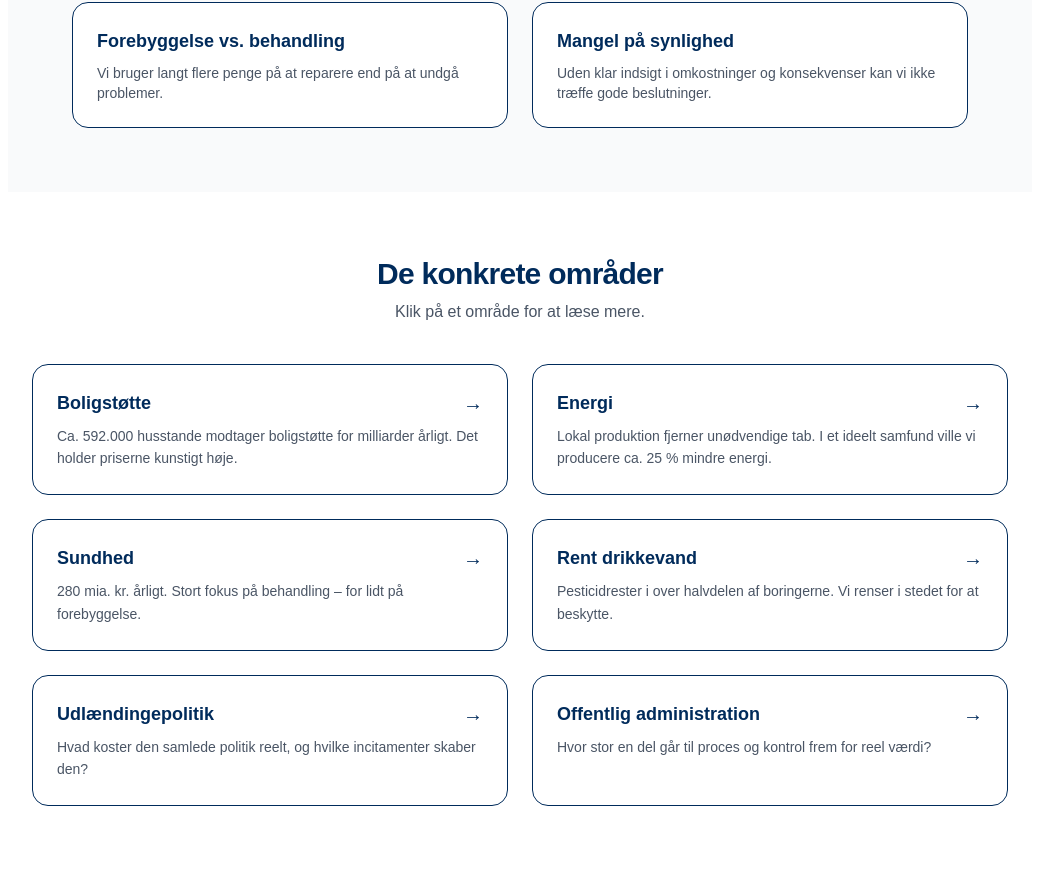
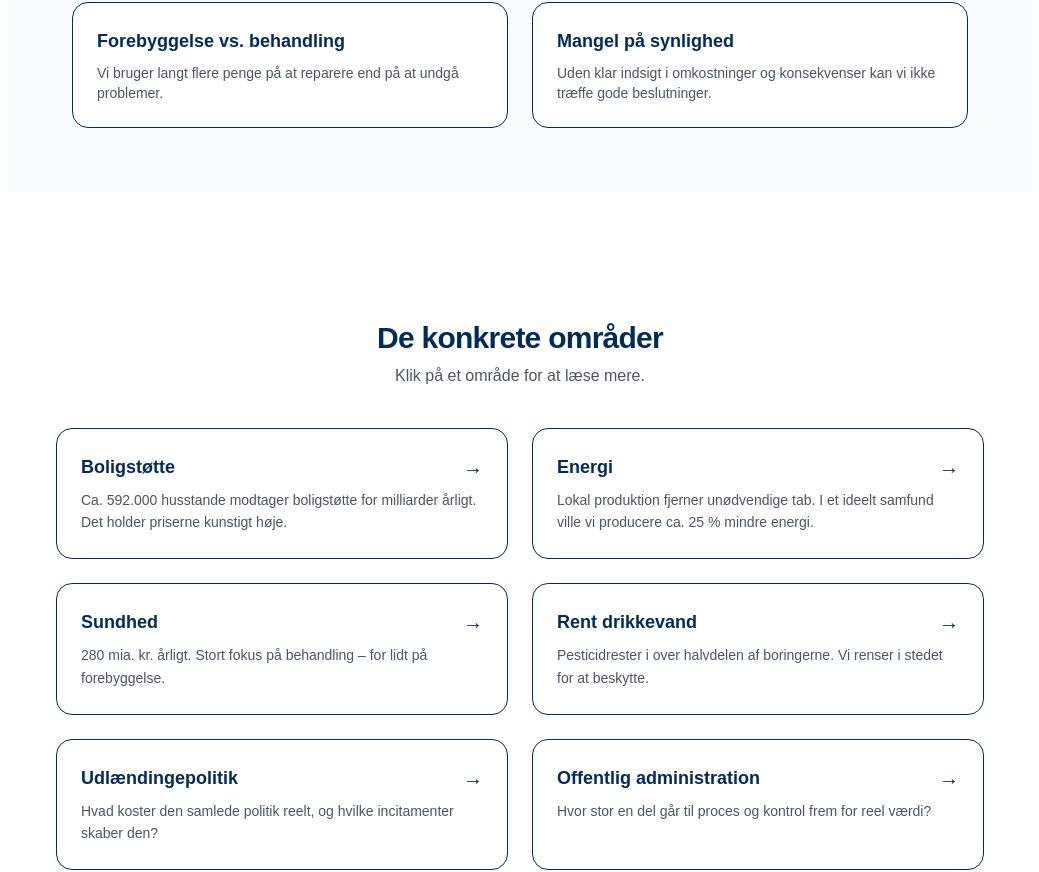
Before and after one commit to synlighed-nu/synlighed-nu-clean, a Next.js app: page / in a window 1280 px wide. Shown: the part 2300-3172 px from the top of the page, without its empty margins (120-1159 px from the left). Built offline with nearby package versions, Linux system fonts and the light colour scheme.

Commit message:
Update page.tsx

```diff
--- a/app/page.tsx
+++ b/app/page.tsx
@@ -11,7 +11,7 @@ import BigMoves from './components/sections/_BigMoves';
 import ConcreteAreas from './components/sections/_ConcreteAreas';
 import Footer from './components/common/_Footer';
 
-// Dynamisk import – kun på klienten
+// Dynamisk import – undgår "window is not defined"
 const ExplanationPopup = dynamic(
   () => import('./components/common/_ExplanationPopup'),
   { ssr: false }
@@ -39,13 +39,17 @@ export default function SynlighedNu() {
       <VotingSection />
       <BigMoves />
 
-      <section id="de-konkrete-omrader">
+      {/* De konkrete områder */}
+      <section id="de-konkrete-omrader" className="max-w-5xl mx-auto px-6 py-16">
         <ConcreteAreas />
       </section>
 
-      {/* Kritisk område boksene */}
+      {/* Kritisk område – to bokse */}
       <div className="max-w-5xl mx-auto px-6 py-16 grid md:grid-cols-2 gap-8">
-        <a href="/kreativitet" className="group block border-2 border-gray-200 hover:border-[#E30613] rounded-3xl p-8 transition-all">
+        <a
+          href="/kreativitet"
+          className="group block border-2 border-gray-200 hover:border-[#E30613] rounded-3xl p-8 transition-all"
+        >
           <div className="inline-block px-4 py-1 bg-[#E30613] text-white text-sm font-semibold tracking-widest rounded-full mb-4">
             KRITISK OMRÅDE
           </div>
@@ -53,7 +57,10 @@ export default function SynlighedNu() {
           <p className="text-gray-600">Fra 90 % kreative i børnehaven til kun 10 % i gymnasiet. Systemet kvæler divergent tænkning.</p>
         </a>
 
-        <a href="/demokrati-2-0" className="group block border-2 border-gray-200 hover:border-[#E30613] rounded-3xl p-8 transition-all">
+        <a
+          href="/demokrati-2-0"
+          className="group block border-2 border-gray-200 hover:border-[#E30613] rounded-3xl p-8 transition-all"
+        >
           <div className="inline-block px-4 py-1 bg-[#E30613] text-white text-sm font-semibold tracking-widest rounded-full mb-4">
             KRITISK OMRÅDE
           </div>
```
